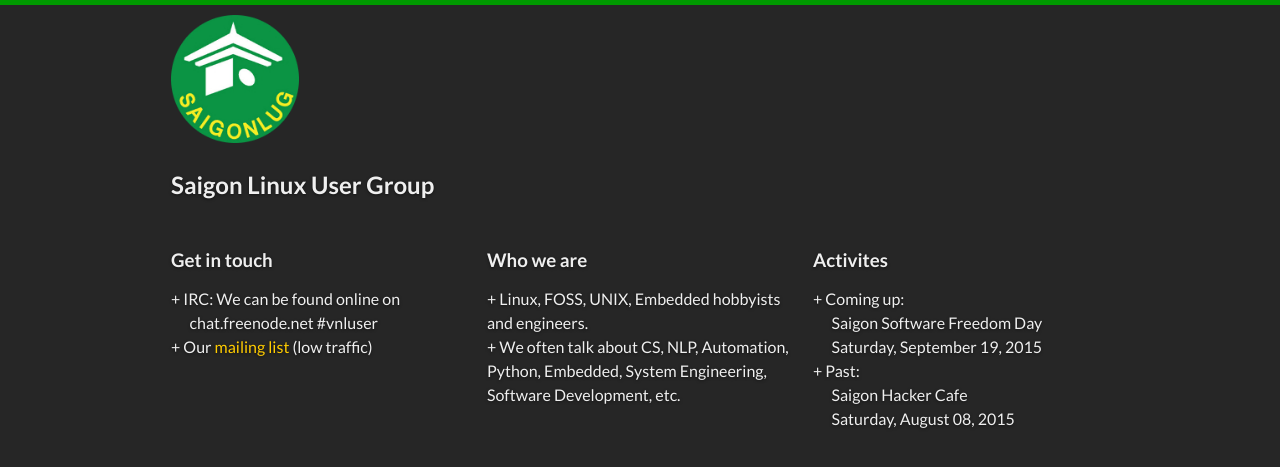
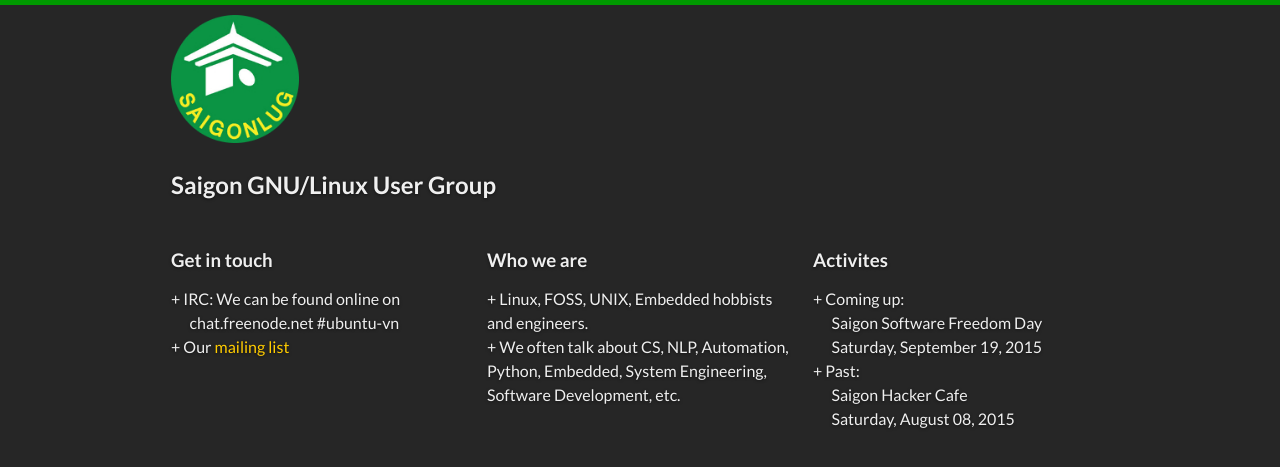
Before and after one commit to saigonlug/saigonlug.github.io, a Jekyll site: the page built from index.html, in a window 1280 px wide. Shown: the top 467 px of the page. Built offline with Jekyll 4.4.1, drawn with Linux system fonts in a browser that asks for light colours.

Commit message:
Revert "fix typos"
This reverts commit b59361c97a6cac556b903c4da98dd9f1cdbea2e2.

```diff
--- a/index.html
+++ b/index.html
@@ -7,7 +7,7 @@
 <section class="intro">
   <div class="grid">
     <div class="unit whole center-on-mobiles">
-      <p class="first"><h2>Saigon Linux User Group</h2></p>
+      <p class="first"><h2>Saigon GNU/Linux User Group</h2></p>
     </div>
   </div>
 </section>
@@ -18,15 +18,15 @@
       <h3>Get in touch</h3>
       <p>
        + IRC: We can be found online on
-  <br>&nbsp;&nbsp;&nbsp;&nbsp;&nbsp;&nbsp;chat.freenode.net #vnluser
-  <br> + Our <a href="https://groups.google.com/forum/#!forum/saigonlug">mailing list</a> (low traffic)
+  <br>&nbsp;&nbsp;&nbsp;&nbsp;&nbsp;&nbsp;chat.freenode.net #ubuntu-vn
+  <br> + Our <a href="https://groups.google.com/forum/#!forum/saigonlug">mailing list</a>
   <br>
       </p>
     </div>
     <div class="unit one-third">
       <h3>Who we are</h3>
       <p>
-       + Linux, FOSS, UNIX, Embedded hobbyists and engineers.
+       + Linux, FOSS, UNIX, Embedded hobbists and engineers.
   <br> + We often talk about CS, NLP, Automation, Python, Embedded, System Engineering, Software Development, etc.
   <br>
       </p>
```
